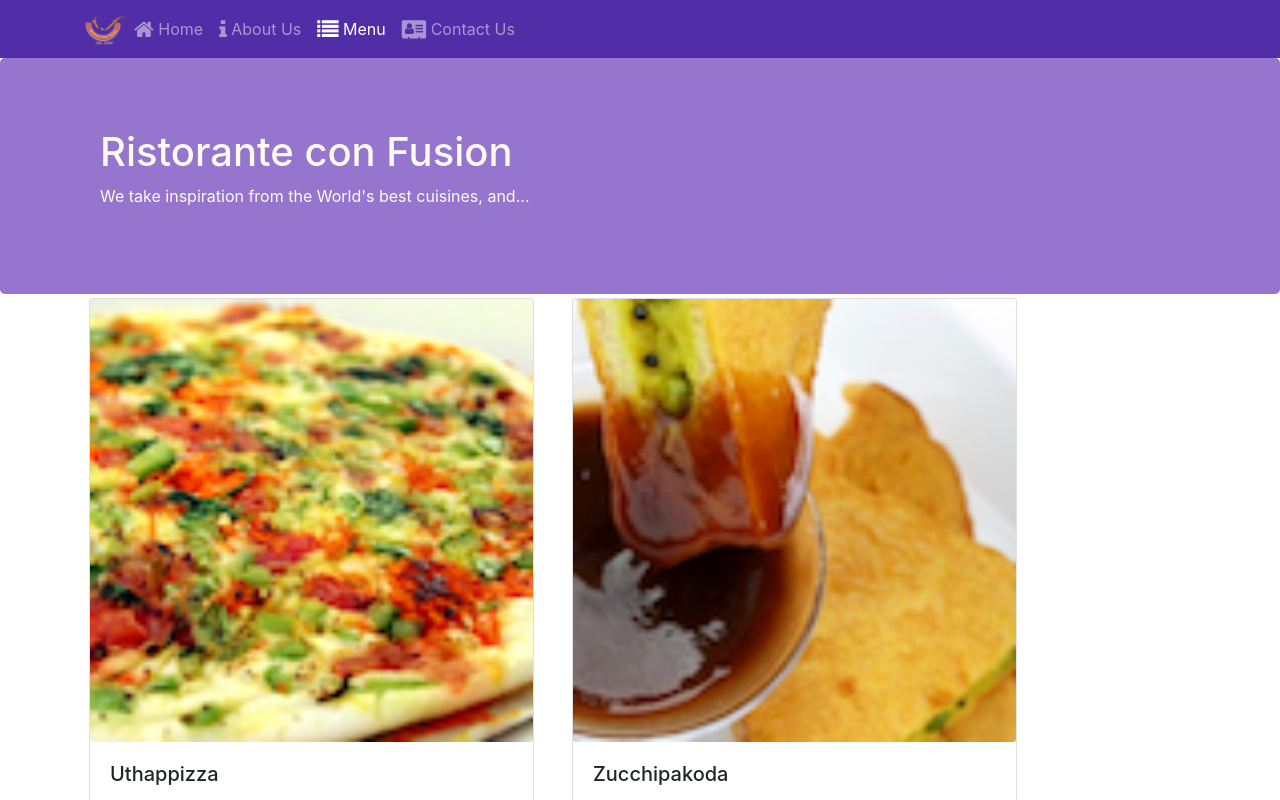
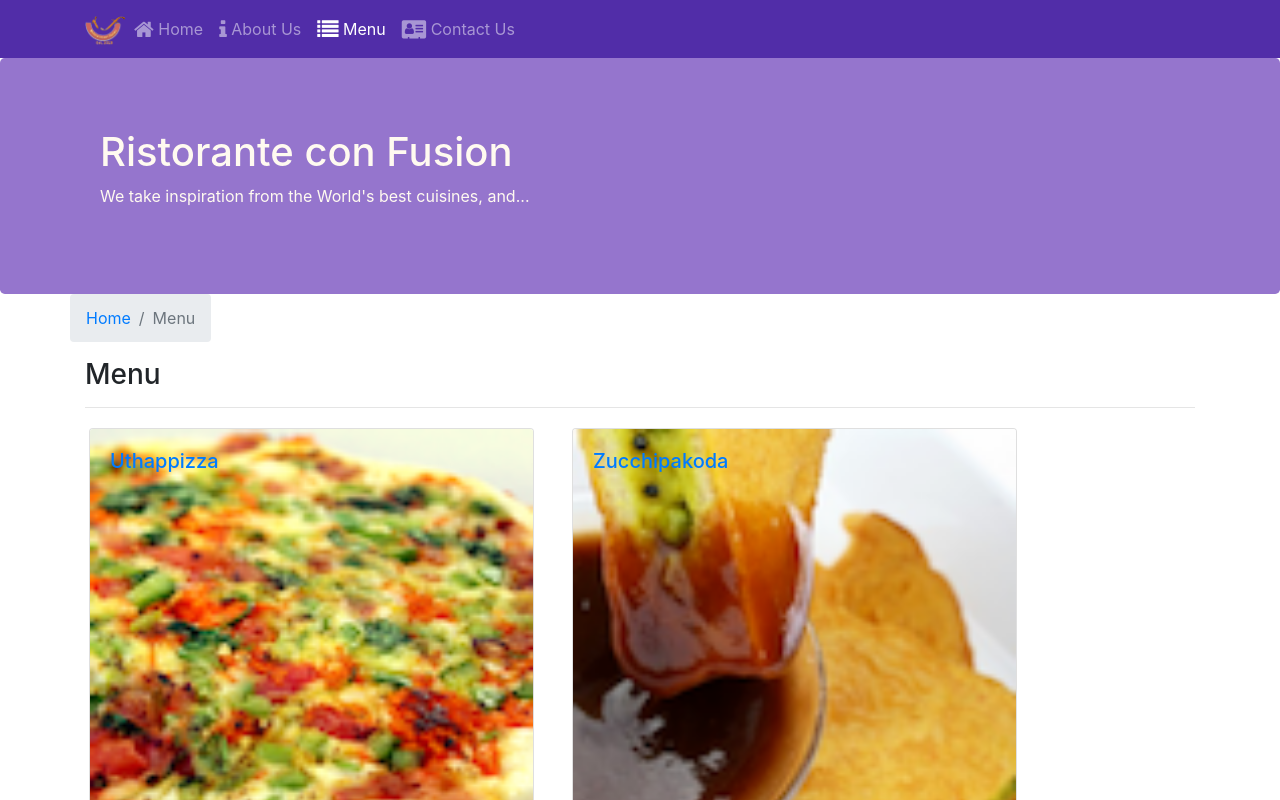
Before and after one commit to davidmelendez/inicioReactCoursera, a React (Create React App) app: page /menu in a window 1280 px wide. Shown: the top 800 px of the page. Built offline with nearby package versions, Linux system fonts and the light colour scheme.

Commit message:
React Router Parameters

```diff
--- a/src/components/ContactComponent.js
+++ b/src/components/ContactComponent.js
@@ -1,8 +1,20 @@
 import React from 'react';
+import { Breadcrumb, BreadcrumbItem } from 'reactstrap';
+import { Link } from 'react-router-dom';
 
 function Contact(props) {
     return(
         <div className="container">
+              <div className="row">
+                <Breadcrumb>
+                    <BreadcrumbItem><Link to="/home">Home</Link></BreadcrumbItem>
+                    <BreadcrumbItem active>Contact Us</BreadcrumbItem>
+                </Breadcrumb>
+                <div className="col-12">
+                    <h3>Contact Us</h3>
+                    <hr />
+                </div>
+            </div>
             <div className="row row-content">
                 <div className="col-12">
                 <h3>Location Information</h3>
--- a/src/components/DishDetailCFComponent.js
+++ b/src/components/DishDetailCFComponent.js
@@ -1,8 +1,9 @@
 import React from 'react';
 import {
     Card, CardImg, CardImgOverlay, CardText, CarBody,
-    CardTitle, CardBody
+    CardTitle, CardBody, Breadcrumb, BreadcrumbItem
 } from 'reactstrap';
+import { Link } from 'react-router-dom';
 
 
 function RenderDish({ dish }) {
@@ -48,11 +49,22 @@ const DishDetailCF = (props) => {
 
     return (
         <div className='container'>
+            <div className="row">
+                    <Breadcrumb>
+
+                        <BreadcrumbItem><Link to="/menu">Menu</Link></BreadcrumbItem>
+                        <BreadcrumbItem active>{props.dish.name}</BreadcrumbItem>
+                    </Breadcrumb>
+                    <div className="col-12">
+                        <h3>{props.dish.name}</h3>
+                        <hr />
+                    </div>
+                </div>
             <div className='row'>
                 <div className='col-12 col-md-5 m-1'>
                     <RenderDish dish={props.dish} />
                 </div>
-                <RenderComments comments={props.dish.comments} />
+                <RenderComments comments={props.comments} />
             </div>
         </div>
     );
--- a/src/components/MainComponent.js
+++ b/src/components/MainComponent.js
@@ -37,6 +37,7 @@ class Main extends Component {
         this.setState({ selectedDish: dish })
     }
 
+
     render() {
 
         const HomePage = () => {
@@ -49,12 +50,21 @@ class Main extends Component {
             );
         }
 
+        const DishWithId = ({match}) => {
+            return(
+                <DishDetailCF dish={this.state.dishes.filter((dish) => dish.id === parseInt(match.params.dishId,10))[0]}
+                  comments={this.state.comments.filter((comment) => comment.dishId === parseInt(match.params.dishId,10))} />
+            );
+          };
+
+
         return (
             <div>
                 <Header />
                 <Switch>
                     <Route path='/home' component={HomePage}></Route>
                     <Route exact path='/menu' component={() => <MenuCF dishes={this.state.dishes} />}></Route>
+                    <Route path='/menu/:dishId' component={DishWithId} />
                     <Route exact path='/contactus' component={Contact} ></Route>
 
                     <Redirect to='/home' />
--- a/src/components/MenuCFComponent.js
+++ b/src/components/MenuCFComponent.js
@@ -1,18 +1,23 @@
 import React from 'react';
 import {
     Card, CardImg, CardImgOverlay,
-    CardText, CardBody, CardTitle
+    CardText, CardBody, CardTitle, Breadcrumb, BreadcrumbItem
 } from 'reactstrap';
+
+
+import { Link } from 'react-router-dom';
 
 //opcion 1 de crear un componente funcional
 function RenderMenuItem({ dish, onClick }) {
     return (
 
-        <Card onClick={() => onClick(dish.id)}>
-            <CardImg width="100%" src={dish.image} alt={dish.name} />
-            <CardBody>
-                <CardTitle>{dish.name}</CardTitle>
-            </CardBody>
+        <Card>
+            <Link to={`/menu/${dish.id}`} >
+                <CardImg width="100%" src={dish.image} alt={dish.name} />
+                <CardImgOverlay>
+                    <CardTitle>{dish.name}</CardTitle>
+                </CardImgOverlay>
+            </Link>
         </Card>
     );
 }
@@ -30,6 +35,16 @@ const MenuCF = (props) => {
 
     return(
             <div className='container'>
+                 <div className="row">
+                    <Breadcrumb>
+                        <BreadcrumbItem><Link to="/home">Home</Link></BreadcrumbItem>
+                        <BreadcrumbItem active>Menu</BreadcrumbItem>
+                    </Breadcrumb>
+                    <div className="col-12">
+                        <h3>Menu</h3>
+                        <hr />
+                    </div>
+                </div>
                 <div className='row'>
                     {menu}
                 </div>
```
